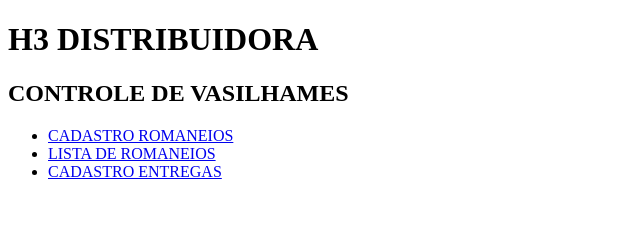
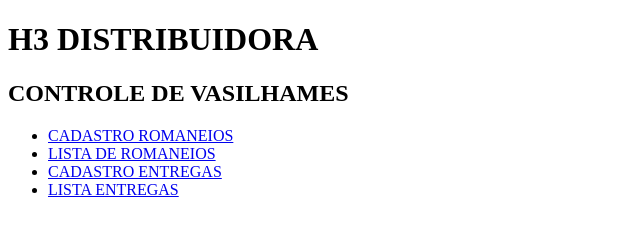
Before and after one commit to fppfurtado/controle-vasilhames, a plain HTML site: page public/index.html in a window 1280 px wide. Shown: the whole page, without its empty margins (0-640 px from the left). Drawn offline with Linux system fonts and the light colour scheme; files whose address does not match are found by name.

Commit message:
incluido na lista o link 'lista entregas'

```diff
--- a/public/index.html
+++ b/public/index.html
@@ -15,6 +15,7 @@
         <li><a href="cadastro-romaneios.html">CADASTRO ROMANEIOS</a></li>
         <li><a href="lista-romaneios.html">LISTA DE ROMANEIOS</a></li>
         <li><a href="cadastro-entregas.html">CADASTRO ENTREGAS</a></li>
+        <li><a href="lista-entregas.html">LISTA ENTREGAS</a></li>
     </ul>
 
     <script src="../index.js"></script>
```
